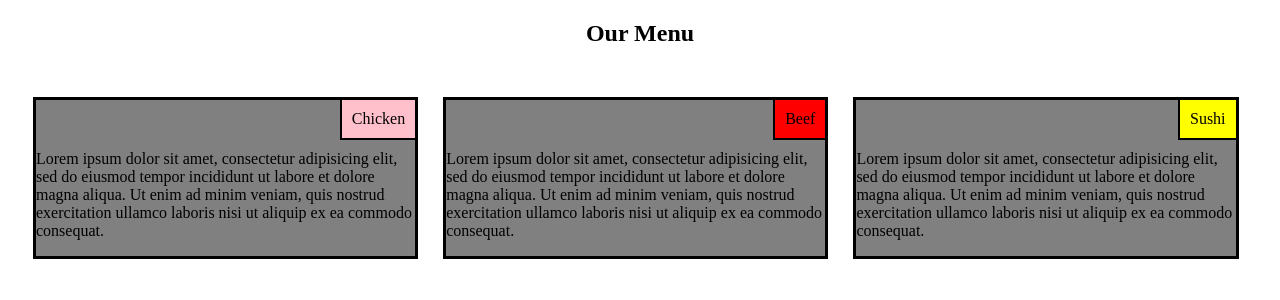
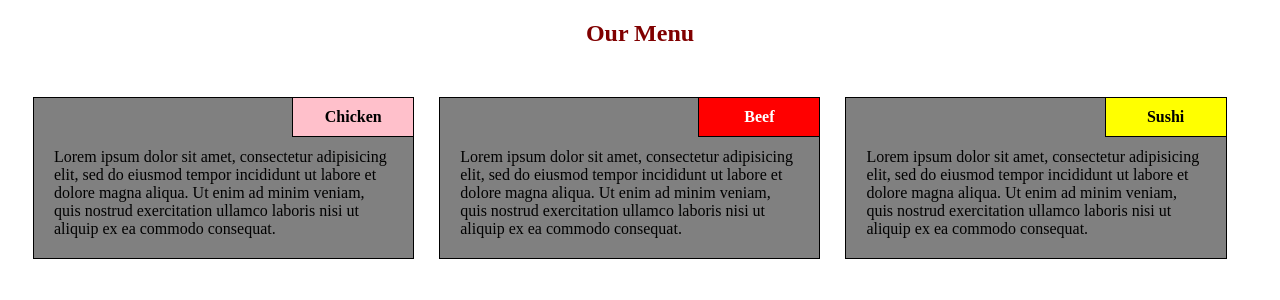
Before and after one commit to ThetSuSuKyaw/coursera-test, a PHP site: page / in a window 1280 px wide. Shown: the top 300 px of the page. Run offline with PHP 8.4, Linux system fonts and the light colour scheme.

Commit message:
update module 2 assignment

```diff
--- a/module2-solution/styles.css
+++ b/module2-solution/styles.css
@@ -1,27 +1,40 @@
 h2{
 	text-align: center;
+	color: maroon;
 }
 
 div{
-	border:3px solid black;
+	border:1px solid black;
 	background-color: gray;
 	margin-left: 25px;
+	position: relative;
 }
 
 span{
-	border-bottom:2px solid black;
-	border-left: 2px solid black;
-	float: right;
+	border-bottom:1px solid black;
+	border-left: 1px solid black;
+	position: absolute;
+	right: 0;
 	padding: 10px;
 	margin-bottom: 10px;
+	width: 100px;
+	text-align: center;
+	font-weight: bold;
 }
 
+p{
+	margin: 20px;
+	padding-top: 30px;
+	box-sizing: border-box;
+	padding-bottom: 0;
+}
 #s1{
 	background-color: pink;
 }
 
 #s2{
 	background-color: red;
+	color: white;
 }
 
 #s3{
@@ -31,7 +44,7 @@ span{
 p{
 	clear: both;
 }
-/**Desktop Version**/
+/**Desktop View**/
 @media (min-width: 992px) {
 	h2{
 		margin-bottom: 50px;
@@ -43,13 +56,13 @@ p{
 	}
 
 }
-/**Tablet Version**/
+/**Tablet View**/
 @media (min-width: 768px) and (max-width: 991px) {
 	h2{
 		margin-bottom: 25px;
 	}
 
-	#box1,#box2{
+	#box1 , #box2{
 		width: 45%;
 		float: left;
 		margin-bottom: 20px;
@@ -61,7 +74,7 @@ p{
 	}
 }
 
-/**Mobile Version**/
+/**Mobile View**/
 @media (max-width: 767px){
 	h2{
 		margin-bottom: 15px;
```
